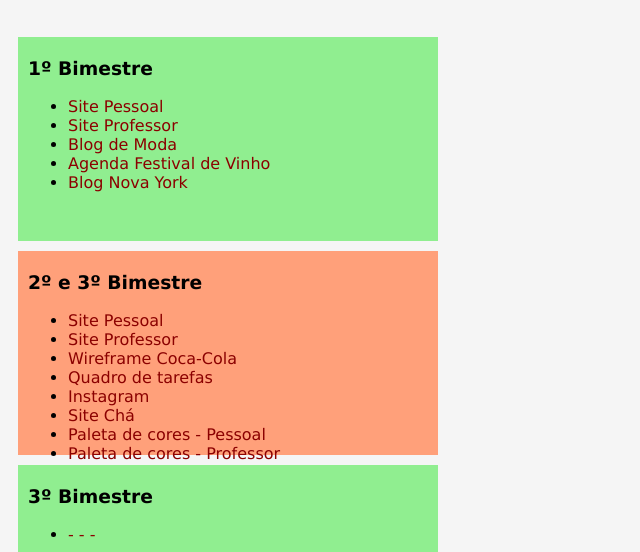
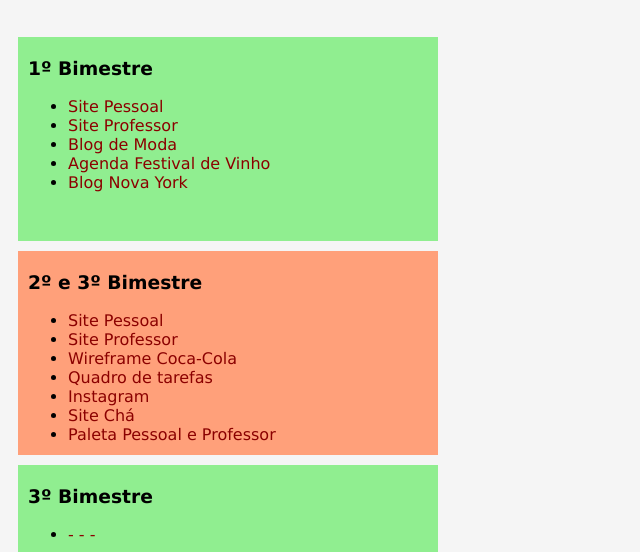
Before and after one commit to eduardandrde/aweb, a plain HTML site: page index.html in a window 1280 px wide. Shown: the part 248-800 px from the top of the page, without its empty margins (0-640 px from the left). Drawn offline with Linux system fonts and the light colour scheme.

Commit message:
atualizando

```diff
--- a/index.html
+++ b/index.html
@@ -35,8 +35,7 @@
             <li><a href="bim2/quadro">Quadro de tarefas</a></li>
             <li><a href="bim2/insta/">Instagram</a></li>
             <li><a href="bim2/cha/">Site Chá</a></li>
-            <li><a href="https://www.figma.com/file/uemNLsbvg7fmKlSf3aeXM6/PALETA-PESSOAL?type=design&node-id=0%3A1&mode=dev">Paleta de cores - Pessoal</a></li>
-            <li><a href="https://www.figma.com/file/KxSEjr6bBGyI9zKAkJBbuh/PALETA-PROFESSOR?type=design&mode=dev">Paleta de cores - Professor</a></li>
+            <li><a href="https://www.figma.com/file/KxSEjr6bBGyI9zKAkJBbuh/PALETA?type=design&node-id=0%3A1&mode=dev">Paleta Pessoal e Professor</a></li>
         </ul>
     </div>
     <div class="bimestre bimImpar">
```
